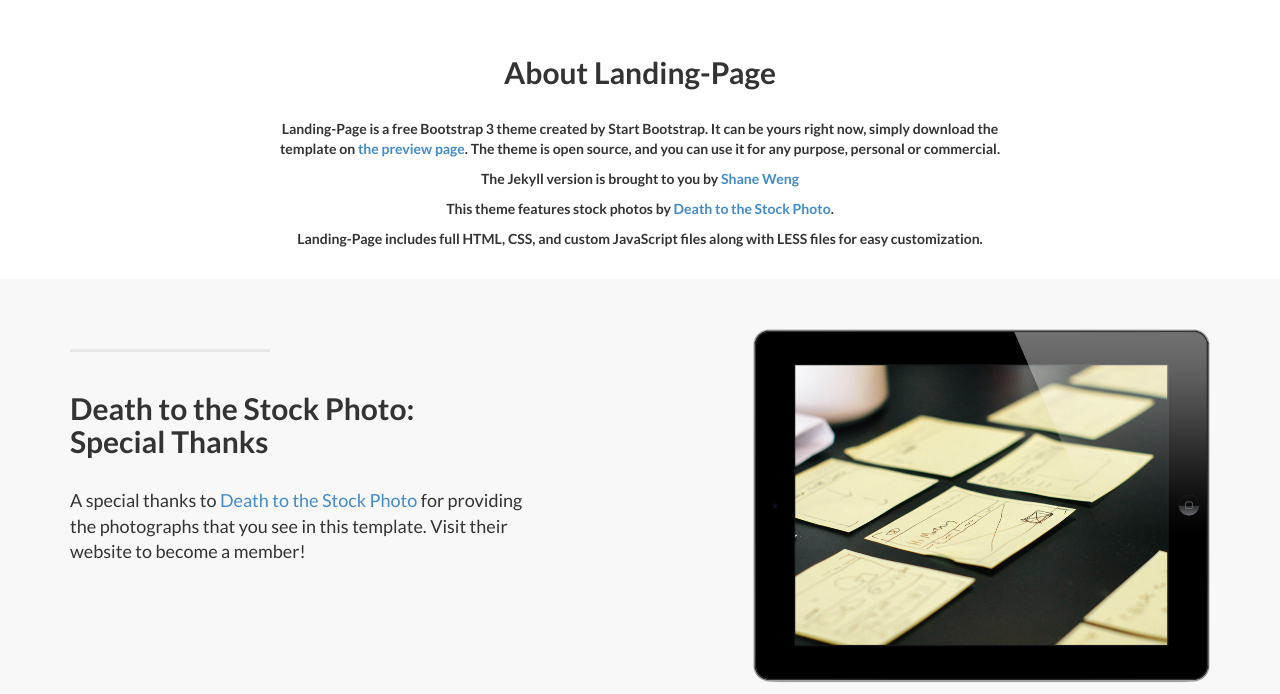
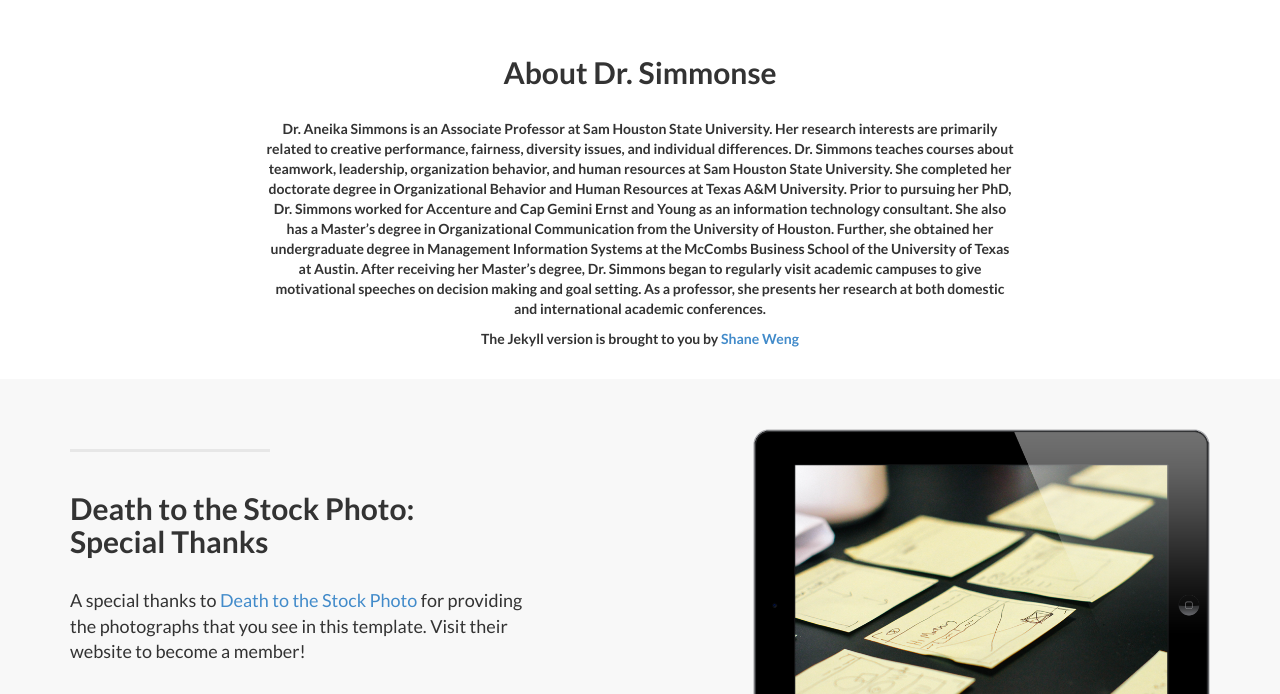
Before and after one commit to aneikasimmons/aneikasimmons.github.io, a Jekyll site: the page built from index.html, in a window 1280 px wide and 900 px high, scrolled down 575 px, cut to the strip 206-900 px from the top of the window. Built offline with Jekyll 4.4.1, drawn with Linux system fonts in a browser that asks for light colours.

Commit message:
Update about.html

```diff
--- a/_includes/about.html
+++ b/_includes/about.html
@@ -3,12 +3,10 @@
         <div class="row">
             <div class="col-lg-8 col-lg-offset-2">
               <br/><br/>
-              <h2>About Landing-Page</h2>
+              <h2>About Dr. Simmonse</h2>
               <br/>
-                <p>Landing-Page is a free Bootstrap 3 theme created by Start Bootstrap. It can be yours right now, simply download the template on <a href="http://startbootstrap.com/template-overviews/landing-page/">the preview page</a>. The theme is open source, and you can use it for any purpose, personal or commercial.</p>
+                <p>Dr. Aneika Simmons is an Associate Professor at Sam Houston State University. Her research interests are primarily related to creative performance, fairness, diversity issues, and individual differences.  Dr. Simmons teaches courses about teamwork, leadership, organization behavior, and human resources at Sam Houston State University.  She completed her doctorate degree in Organizational Behavior and Human Resources at Texas A&M University.  Prior to pursuing her PhD, Dr. Simmons worked for Accenture and Cap Gemini Ernst and Young as an information technology consultant.  She also has a Master’s degree in Organizational Communication from the University of Houston. Further, she obtained her undergraduate degree in Management Information Systems at the McCombs Business School of the University of Texas at Austin. After receiving her Master’s degree, Dr. Simmons began to regularly visit academic campuses to give motivational speeches on decision making and goal setting. As a professor, she presents her research at both domestic and international academic conferences.</p>
                 <p>The Jekyll version is brought to you by <a href="https://github.com/swcool">Shane Weng</a></p>
-                <p>This theme features stock photos by <a href="http://join.deathtothestockphoto.com//">Death to the Stock Photo</a>.</p>
-                <p>Landing-Page includes full HTML, CSS, and custom JavaScript files along with LESS files for easy customization.</p>
                 <br/>
               </div>
         </div>
```
